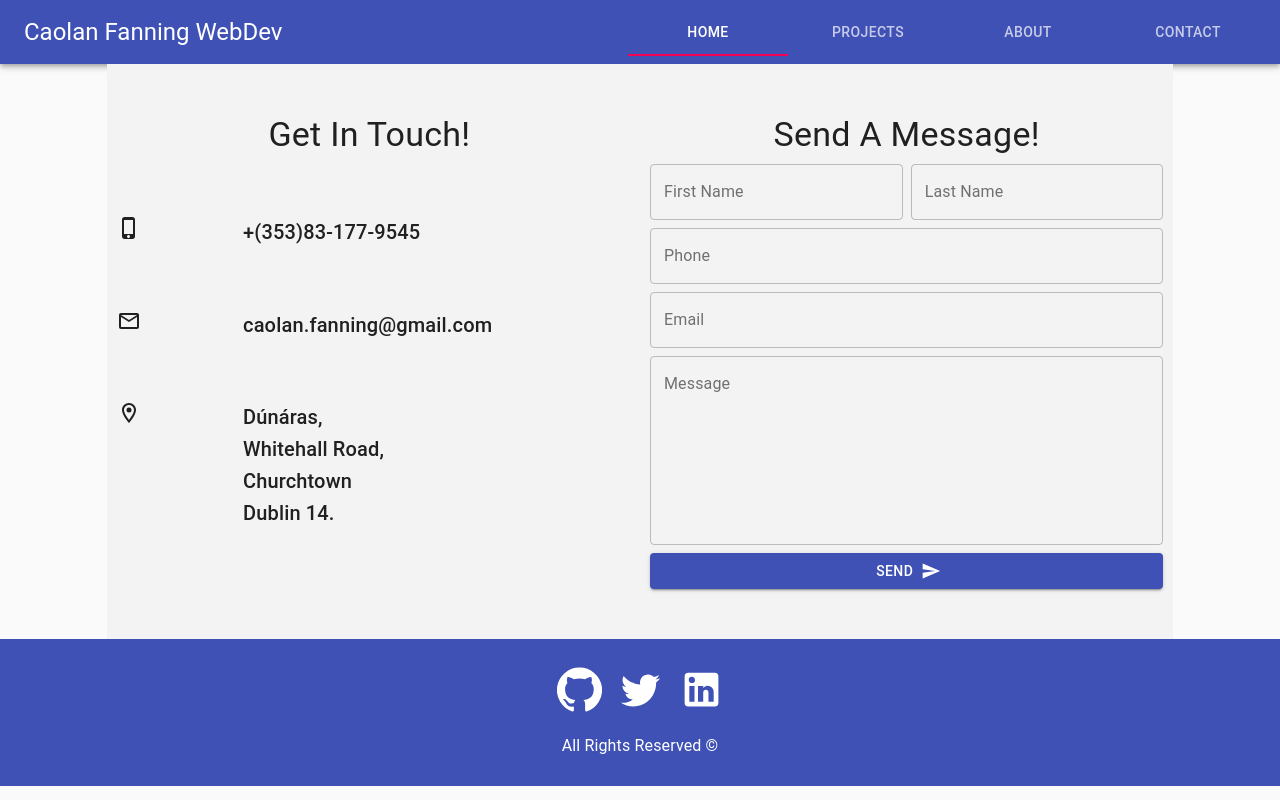
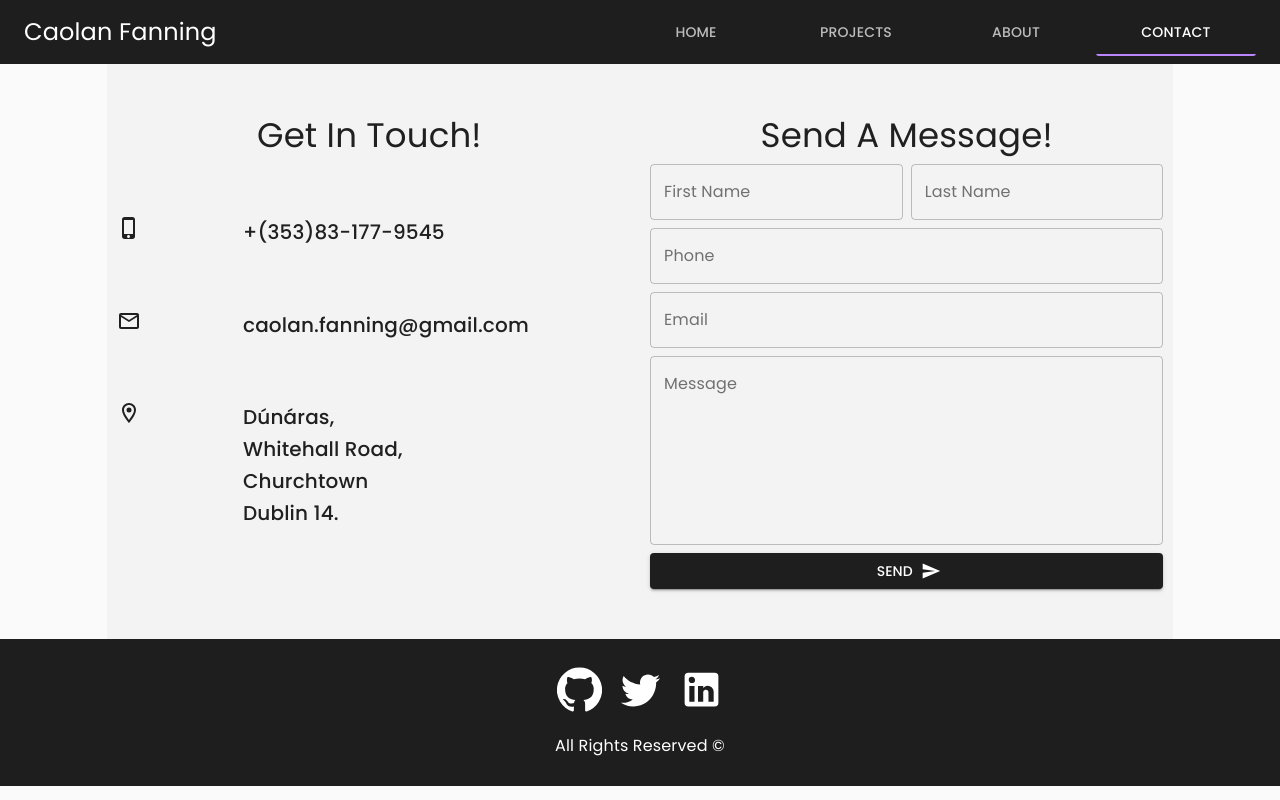
Before and after one commit to caolan93/cfanning-webdev, a React (Create React App) app: page /contact in a window 1280 px wide. Built offline with nearby package versions, Linux system fonts and the light colour scheme.

Commit message:
navbar update

```diff
--- a/public/index.html
+++ b/public/index.html
@@ -13,6 +13,12 @@
 			crossorigin="anonymous"
 			referrerpolicy="no-referrer"
 		/>
+		<link rel="preconnect" href="https://fonts.googleapis.com" />
+		<link rel="preconnect" href="https://fonts.gstatic.com" crossorigin />
+		<link
+			href="https://fonts.googleapis.com/css2?family=Poppins:wght@100;300;400;500;700&display=swap"
+			rel="stylesheet"
+		/>
 
 		<title>Portfolio</title>
 	</head>
--- a/src/App.js
+++ b/src/App.js
@@ -5,22 +5,24 @@ import HomePage from "./pages/HomePage";
 import ContactPage from "./pages/ContactPage";
 import AboutPage from "./pages/AboutPage";
 import ProjectsPage from "./pages/ProjectsPage";
-import Divider from "@material-ui/core/Divider";
 import { BrowserRouter as Router, Route, Switch } from "react-router-dom";
-import { createMuiTheme, ThemeProvider, makeStyles } from "@material-ui/core";
+import { createMuiTheme, ThemeProvider } from "@material-ui/core/styles";
 
-const theme = createMuiTheme({});
-
-const useStyles = makeStyles((theme) => ({
+const theme = createMuiTheme({
 	palette: {
 		primary: {
 			main: "rgba(30,30,30)",
 		},
+		secondary: {
+			main: "#BB86FC",
+		},
 	},
-}));
+	typography: {
+		fontFamily: `'Poppins', sans-serif`,
+	},
+});
 
 function App() {
-	const classes = useStyles();
 	return (
 		<ThemeProvider theme={theme}>
 			<Router>
--- a/src/components/Footer.js
+++ b/src/components/Footer.js
@@ -21,6 +21,7 @@ const useStyles = makeStyles((theme) => ({
 		margin: "20px auto",
 	},
 	socialIcons: {
+		color: "#fff",
 		height: "45px",
 		width: "45px",
 	},
@@ -42,13 +43,28 @@ const Footer = () => {
 				spacing={2}>
 				<Grid item container justify='center' xs={12} spacing={2}>
 					<Grid item>
-						<GitHubIcon className={classes.socialIcons} />
+						<Link
+							to={{ pathname: "https://github.com/caolan93" }}
+							target='_blank'>
+							<GitHubIcon className={classes.socialIcons} />
+						</Link>
 					</Grid>
 					<Grid item>
-						<Twitter className={classes.socialIcons} />
+						<Link
+							to={{ pathname: "https://twitter.com/CaolanFanning" }}
+							target='_blank'>
+							<TwitterIcon className={classes.socialIcons} />
+						</Link>
 					</Grid>
 					<Grid item>
-						<LinkedInIcon className={classes.socialIcons} />
+						<Link
+							to={{
+								pathname:
+									"https://www.linkedin.com/in/caolan-fanning-1a7229157/",
+							}}
+							target='_blank'>
+							<LinkedInIcon className={classes.socialIcons} />
+						</Link>
 					</Grid>
 				</Grid>
 				<Grid item container justify='center' xs={12}>
--- a/src/components/Navbar.js
+++ b/src/components/Navbar.js
@@ -1,83 +1,228 @@
-import React, { useState } from "react";
-import { makeStyles } from "@material-ui/core/styles";
-import useMediaQuery from "@material-ui/core/useMediaQuery";
+import React, { useState, useEffect } from "react";
 import AppBar from "@material-ui/core/AppBar";
 import Toolbar from "@material-ui/core/Toolbar";
 import Typography from "@material-ui/core/Typography";
-import MenuIcon from "@material-ui/icons/Menu";
-import IconButton from "@material-ui/core/IconButton";
 import Tabs from "@material-ui/core/Tabs";
 import Tab from "@material-ui/core/Tab";
-import Grid from "@material-ui/core/Grid";
+import useScrollTrigger from "@material-ui/core/useScrollTrigger";
+import useMediaQuery from "@material-ui/core/useMediaQuery";
+import { makeStyles } from "@material-ui/core/styles";
+import { Link } from "react-router-dom";
+import IconButton from "@material-ui/core/IconButton";
+import MenuIcon from "@material-ui/icons/Menu";
 import { useTheme } from "@material-ui/core/styles";
-import { Link } from "react-router-dom";
-import FolderOpenIcon from "@material-ui/icons/FolderOpen";
-import InfoOutlinedIcon from "@material-ui/icons/InfoOutlined";
-import ContactSupportOutlinedIcon from "@material-ui/icons/ContactSupportOutlined";
-import ComputerIcon from "@material-ui/icons/Computer";
 import SwipeableDrawer from "@material-ui/core/SwipeableDrawer";
+import Divider from "@material-ui/core/Divider";
+import List from "@material-ui/core/List";
+import ListItem from "@material-ui/core/ListItem";
+import ListItemText from "@material-ui/core/ListItemText";
+import ListItemIcon from "@material-ui/core/ListItemIcon";
+import HomeRoundedIcon from "@material-ui/icons/HomeRounded";
+import FolderRoundedIcon from "@material-ui/icons/FolderRounded";
+import ImportContactsRoundedIcon from "@material-ui/icons/ImportContactsRounded";
+import AccountBoxRoundedIcon from "@material-ui/icons/AccountBoxRounded";
+
+function ElevationScroll(props) {
+	const { children, window } = props;
+	const trigger = useScrollTrigger({
+		disableHysteresis: true,
+		threshold: 0,
+		target: window ? window() : undefined,
+	});
+
+	return React.cloneElement(children, {
+		elevation: trigger ? 5 : 0,
+	});
+}
 
 const useStyles = makeStyles((theme) => ({
-	navigation: {
-		[theme.breakpoints.down("sm")]: {
-			display: "none",
+	appbar: {
+		zIndex: theme.zIndex.modal + 1,
 	},
+	logo: {
+		textDecoration: "none",
+		color: "#fff",
 	},
-	menuButton: {
-		[theme.breakpoints.up("md")]: {
-			display: "none",
+	menuIcon: {
+		fontWeight: 700,
+		color: "#fff",
+		marginLeft: "auto",
 	},
+	tabs: {
+		borderRadius: "3px",
 	},
-	link: {
-		color: "inherit",
-		textDecoration: "none",
+	drawer: {
+		[theme.breakpoints.down("xl")]: {
+			marginTop: "64px",
+		},
+		[theme.breakpoints.down("xs")]: {
+			marginTop: "56px",
+		},
+		backgroundColor: theme.palette.primary.main,
+	},
+	drawerItem: {
+		color: "#fff",
+	},
+	drawerIcon: {
+		padding: "3px",
+		backgroundColor: "#fff",
+		color: theme.palette.primary.main,
+		borderRadius: "50%",
+	},
+	divider: {
+		backgroundColor: "#fff",
 	},
 }));
 
 const Navbar = () => {
+	const theme = useTheme();
 	const classes = useStyles();
-	const theme = useTheme();
 	const matches = useMediaQuery(theme.breakpoints.down("sm"));
 
-	const [drawer, setDrawer] = useState(false);
-	const [selectedTab, setSelectedTab] = useState(0);
+	const [value, setValue] = useState(0);
+	const [open, setOpen] = useState(false);
 
-	const handleDrawerOpen = () => {
-		setDrawer(!drawer);
+	const handleDrawerChange = () => {
+		setOpen(!open);
 	};
 
-	const handleChange = (e, newValue) => {
-		setSelectedTab(newValue);
+	const handleChange = (event, newValue) => {
+		setValue(newValue);
 	};
+
+	useEffect(() => {
+		if (window.location.pathname === "/" && value !== 0) {
+			setValue(0);
+		} else if (window.location.pathname === "/projects" && value !== 1) {
+			setValue(1);
+		} else if (window.location.pathname === "/about" && value !== 2) {
+			setValue(2);
+		} else if (window.location.pathname === "/contact" && value !== 3) {
+			setValue(3);
+		}
+	}, [setValue, value]);
 
 	return (
 		<>
-			<AppBar position='static'>
+			<ElevationScroll>
+				<AppBar className={classes.appbar} position='sticky'>
 					<Toolbar>
-					<Grid container alignItems='center' justify='space-between'>
-						<Grid item>
-							<Link className={classes.link} to='/'>
-								<Typography variant='h5'>
-									{matches ? "CF WebDev" : "Caolan Fanning WebDev"}
+						<Typography
+							className={classes.logo}
+							component={Link}
+							to='/'
+							variant='h5'
+							onClick={() => setValue(0)}>
+							Caolan Fanning
 						</Typography>
-							</Link>
-						</Grid>
-						<Grid className={classes.navigation} item>
-							<Grid container spacing={3}>
-								<Tabs value={selectedTab} onChange={handleChange}>
-									<Tab component={Link} to='/' label='Home' />
-									<Tab component={Link} to='/projects' label='Projects' />
-									<Tab component={Link} to='/about' label='About' />
-									<Tab component={Link} to='/contact' label='Contact' />
+						{matches ? (
+							<IconButton
+								className={classes.menuIcon}
+								onClick={handleDrawerChange}>
+								<MenuIcon />
+							</IconButton>
+						) : (
+							<Tabs
+								value={value}
+								onChange={handleChange}
+								className={classes.menuIcon}>
+								<Tab
+									className={classes.tabs}
+									component={Link}
+									to='/'
+									label='Home'
+								/>
+								<Tab
+									className={classes.tabs}
+									component={Link}
+									to='/projects'
+									label='Projects'
+								/>
+								<Tab
+									className={classes.tabs}
+									component={Link}
+									to='/about'
+									label='About'
+								/>
+								<Tab
+									className={classes.tabs}
+									component={Link}
+									to='/contact'
+									label='Contact'
+								/>
 							</Tabs>
-							</Grid>
-						</Grid>
-						<Grid className={classes.menuButton} item>
-							<MenuIcon onClick={handleDrawerOpen} />
-						</Grid>
-					</Grid>
+						)}
 					</Toolbar>
 				</AppBar>
+			</ElevationScroll>
+			<SwipeableDrawer
+				classes={{ paper: classes.drawer }}
+				open={open}
+				onOpen={() => setOpen(true)}
+				onClose={() => setOpen(false)}>
+				<List disablePadding component='nav'>
+					<ListItem
+						component={Link}
+						to='/'
+						onClick={() => {
+							setOpen(false);
+							setValue(0);
+						}}
+						button
+						selected={value === 0}>
+						<ListItemIcon>
+							<HomeRoundedIcon className={classes.drawerIcon} />
+						</ListItemIcon>
+						<ListItemText className={classes.drawerItem} primary='Home' />
+					</ListItem>
+					<Divider className={classes.divider} />
+					<ListItem
+						component={Link}
+						to='/projects'
+						onClick={() => {
+							setOpen(false);
+							setValue(1);
+						}}
+						selected={value === 1}
+						button>
+						<ListItemIcon>
+							<FolderRoundedIcon className={classes.drawerIcon} />
+						</ListItemIcon>
+						<ListItemText className={classes.drawerItem} primary='Projects' />
+					</ListItem>
+					<Divider className={classes.divider} />
+					<ListItem
+						component={Link}
+						to='/about'
+						onClick={() => {
+							setOpen(false);
+							setValue(2);
+						}}
+						selected={value === 2}
+						button>
+						<ListItemIcon>
+							<AccountBoxRoundedIcon className={classes.drawerIcon} />
+						</ListItemIcon>
+						<ListItemText className={classes.drawerItem} primary='About' />
+					</ListItem>
+					<Divider className={classes.divider} />
+					<ListItem
+						component={Link}
+						to='/contact'
+						onClick={() => {
+							setOpen(false);
+							setValue(3);
+						}}
+						selected={value === 3}
+						button>
+						<ListItemIcon>
+							<ImportContactsRoundedIcon className={classes.drawerIcon} />
+						</ListItemIcon>
+						<ListItemText className={classes.drawerItem} primary='Contact' />
+					</ListItem>
+					<Divider className={classes.divider} />
+				</List>
+			</SwipeableDrawer>
 		</>
 	);
 };
```
Lines whose indentation alone changed are shown as unchanged.
